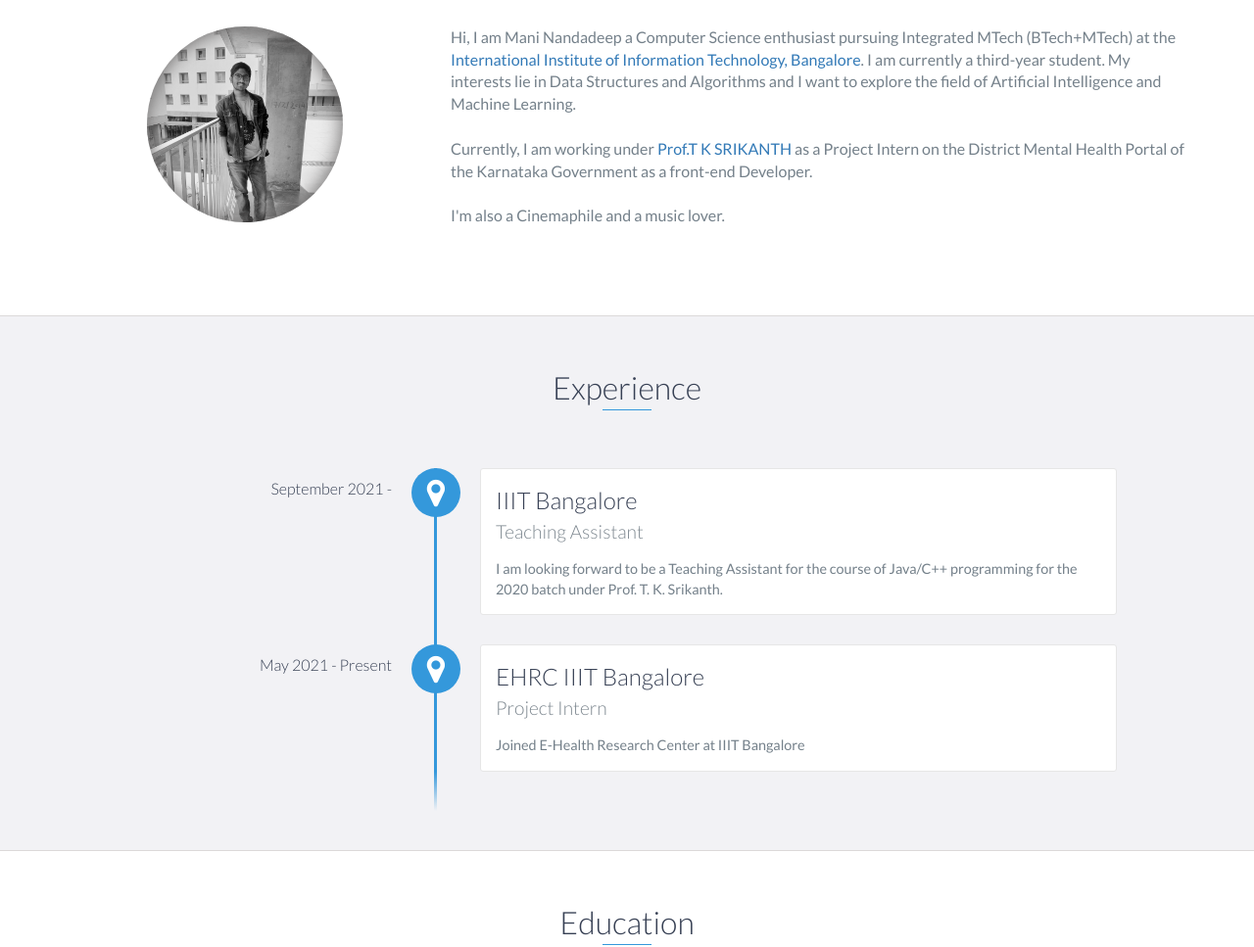
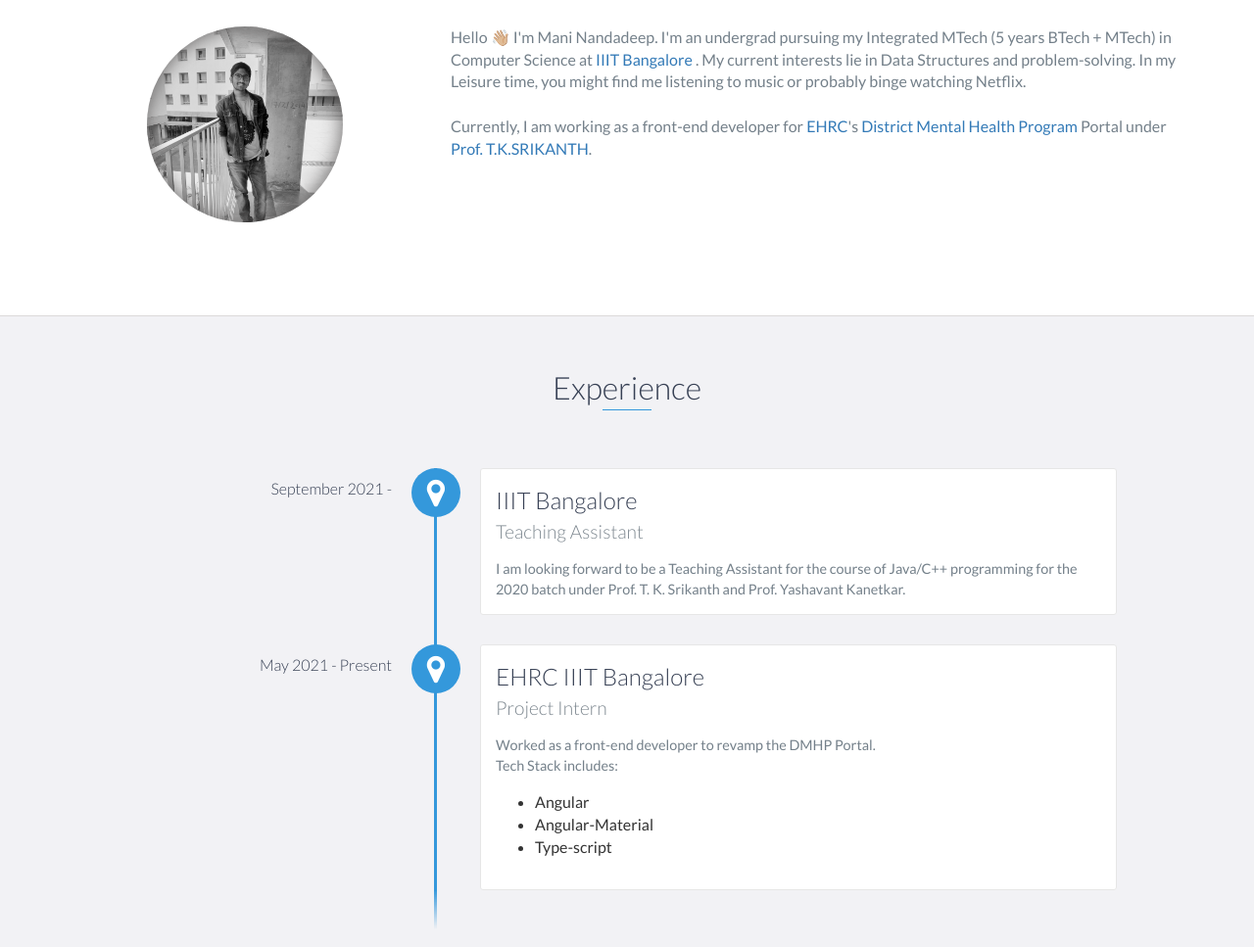
Before and after one commit to ManiNandadeep/ManiNandadeep.github.io, a website: page index.html in a window 1280 px wide. Shown: the part 924-1891 px from the top of the page at 98% size. Drawn offline with nearby package versions, Linux system fonts and the light colour scheme.

Commit message:
modified details and get-in-touch section

```diff
--- a/index.html
+++ b/index.html
@@ -75,13 +75,13 @@
                 </div>
                 <div class="col-md-8">
                     <p>
-                        Hi, I am Mani Nandadeep a Computer Science enthusiast pursuing Integrated MTech (BTech+MTech) at the <a href="https://www.iiitb.ac.in/" target="_blank">International Institute of Information Technology, Bangalore</a>. I am currently a third-year student. My interests lie in Data Structures and Algorithms and I want to explore the field of Artificial Intelligence and Machine Learning.
-                    </p> <br>
+                       Hello <span class="wave"> 👋🏼 </span> I'm Mani Nandadeep.
+                       I'm an undergrad pursuing my Integrated MTech (5 years BTech + MTech) in Computer Science at <a href="https://www.iiitb.ac.in/" target="_blank">IIIT Bangalore</a> .
+                       My current interests lie in Data Structures and problem-solving.
+                       In my Leisure time, you might find me listening to music or probably binge watching Netflix.
+                    </p><br>
                     <p>
-                        Currently, I am working under <a href="https://www.iiitb.ac.in/faculty/t-k-srikanth" target="_blank"> Prof.T K SRIKANTH </a> as a Project Intern on the District Mental Health Portal of the Karnataka Government as a front-end Developer.
-                    </p>   <br>
-
-                       <p> I'm also a Cinemaphile and a music lover. </p>
+                       Currently, I am working as a front-end developer for <a href="https://ehrc.iiitb.ac.in/" target="_blank">EHRC</a>'s  <a href="https://ehrc.iiitb.ac.in/project/ict-based-monitoring-and-tracking-of-district-mental-health-programme-dmhp" target="_blank">District Mental Health Program</a> Portal under <a href="https://www.iiitb.ac.in/faculty/t-k-srikanth" target="_blank">Prof. T.K.SRIKANTH</a>.
                     </p>
                 </div>
             </div>
@@ -96,15 +96,26 @@
                 <h3>IIIT Bangalore</h3>
                 <h4>Teaching Assistant</h4>
                 <p>
-                    I am looking forward to be a Teaching Assistant for the course of Java/C++ programming for the 2020 batch under Prof. T. K. Srikanth.
+                    I am looking forward to be a Teaching Assistant for the course of Java/C++ programming for the 2020 batch under Prof. T. K. Srikanth and Prof. Yashavant Kanetkar.
                 </p>
             </div>
             <div data-date="May 2021 - Present">
                 <h3>EHRC IIIT Bangalore</h3>
                 <h4>Project Intern</h4>
                 <p>
-                    Joined E-Health Research Center at IIIT Bangalore
+                    Worked as a front-end developer to revamp the DMHP Portal.<br> Tech Stack includes:
                 </p>
+                <ul>
+                    <li>
+                        Angular
+                    </li>
+                    <li>
+                        Angular-Material
+                    </li>
+                    <li>
+                        Type-script
+                    </li>
+                </ul>
             </div>
         </div>
     </div>
@@ -220,7 +231,8 @@
             <li>Java</li>
             <li>HTML/CSS</li>
             <li>JavaScript</li>
-            <li>AngularJs</li>
+            <li>Angular</li>
+            <li>Type-script</li>
             <li>git</li>
             <li>Django</li>
             <li>Flask</li>
@@ -233,7 +245,7 @@
     <div id="contact">
         <h2>Get in Touch</h2>
         <div id="contact-form">
-            <form method="POST" action="https://formspree.io/mani.nandadeep@iiitb.ac.in">
+            <form method="POST" action="https://formspree.io/f/xnqlooar">
                 <input type="hidden" name="_subject" value="Contact request from personal website" />
                 <input type="email" name="_replyto" placeholder="Your email" required>
                 <textarea name="message" placeholder="Your message" required></textarea>
--- a/scss/styles.scss
+++ b/scss/styles.scss
@@ -493,6 +493,26 @@
         background: $base-color;
     }
 }
+
+.wave {
+    animation-name: wave-animation;  /* Refers to the name of your @keyframes element below */
+    animation-duration: 2.5s;        /* Change to speed up or slow down */
+    animation-iteration-count: infinite;  /* Never stop waving :) */
+    transform-origin: 70% 70%;       /* Pivot around the bottom-left palm */
+    display: inline-block;
+  }
+
+  @keyframes wave-animation {
+    0% { transform: rotate( 0.0deg) }
+   10% { transform: rotate(14.0deg) }  /* The following five values can be played with to make the waving more or less extreme */
+   20% { transform: rotate(-8.0deg) }
+   30% { transform: rotate(14.0deg) }
+   40% { transform: rotate(-4.0deg) }
+   50% { transform: rotate(10.0deg) }
+   60% { transform: rotate( 0.0deg) }  /* Reset for the last half to pause */
+  100% { transform: rotate( 0.0deg) }
+}
+
 
 /*
     --------------------------------
```
Also changed, not shown: css/styles.css.
